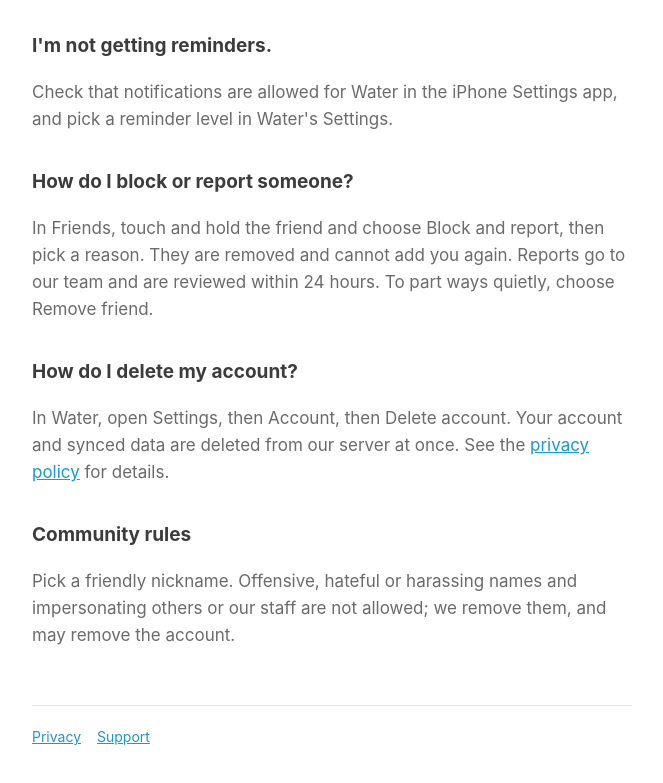
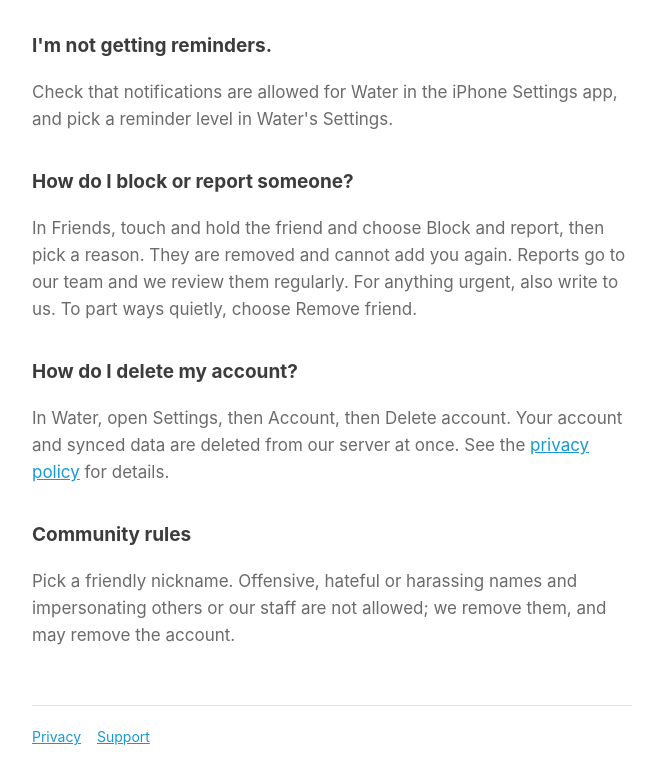
Before and after one commit to weare88saga/water-site, a plain HTML site: page support/index.html in a window 1280 px wide. Shown: the part 885-1668 px from the top of the page, without its empty margins (308-971 px from the left). Drawn offline with Linux system fonts and the light colour scheme.

Commit message:
Reports: reviewed regularly (no email)

```diff
--- a/support/index.html
+++ b/support/index.html
@@ -30,7 +30,7 @@
 <p>Check that notifications are allowed for Water in the iPhone Settings app, and pick a reminder level in Water's Settings.</p>
 
 <h2>How do I block or report someone?</h2>
-<p>In Friends, touch and hold the friend and choose Block and report, then pick a reason. They are removed and cannot add you again. Reports go to our team and are reviewed within 24 hours. To part ways quietly, choose Remove friend.</p>
+<p>In Friends, touch and hold the friend and choose Block and report, then pick a reason. They are removed and cannot add you again. Reports go to our team and we review them regularly. For anything urgent, also write to us. To part ways quietly, choose Remove friend.</p>
 
 <h2>How do I delete my account?</h2>
 <p>In Water, open Settings, then Account, then Delete account. Your account and synced data are deleted from our server at once. See the <a href="../privacy/">privacy policy</a> for details.</p>
```
Also changed, not shown: privacy/index.html (+1 -1 lines).
